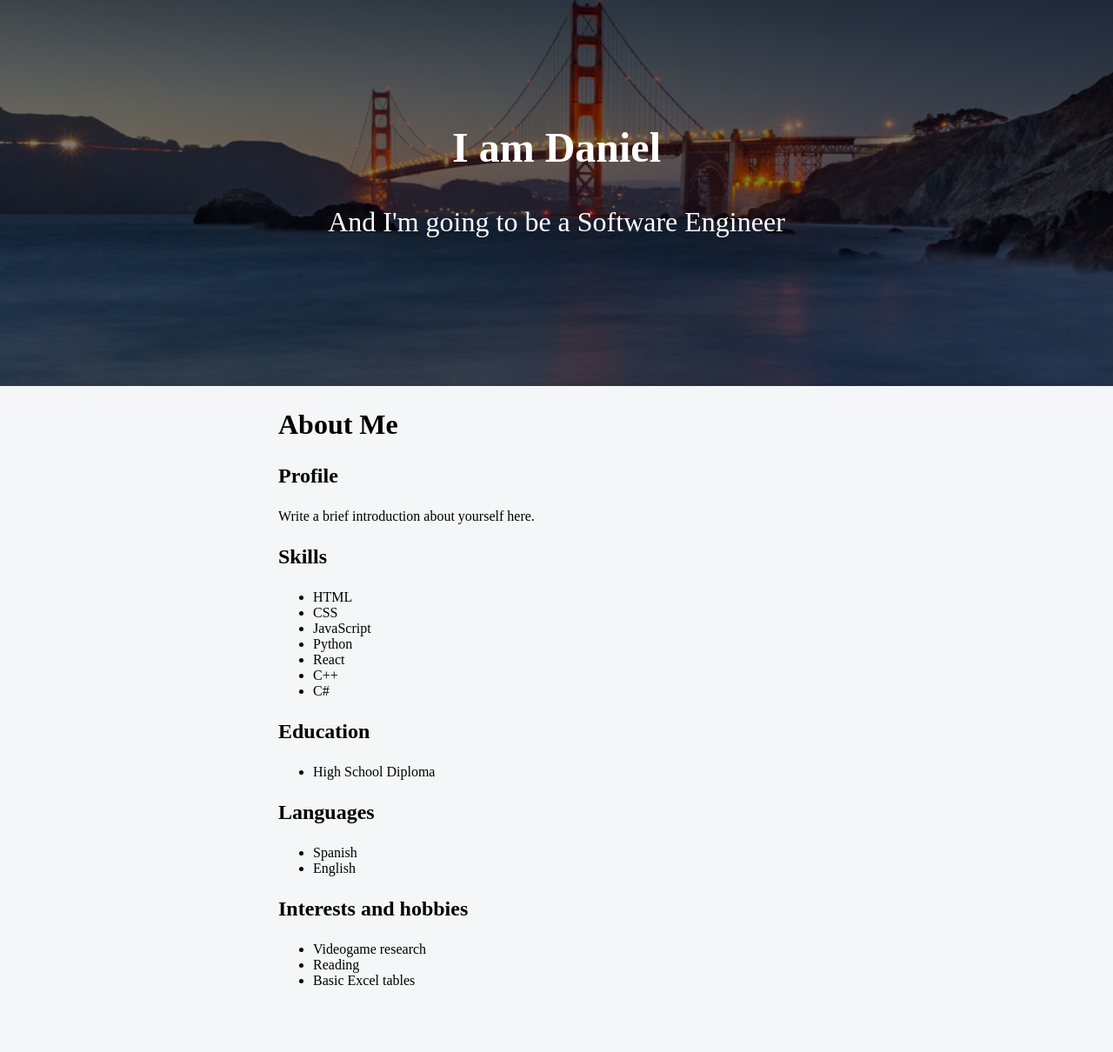
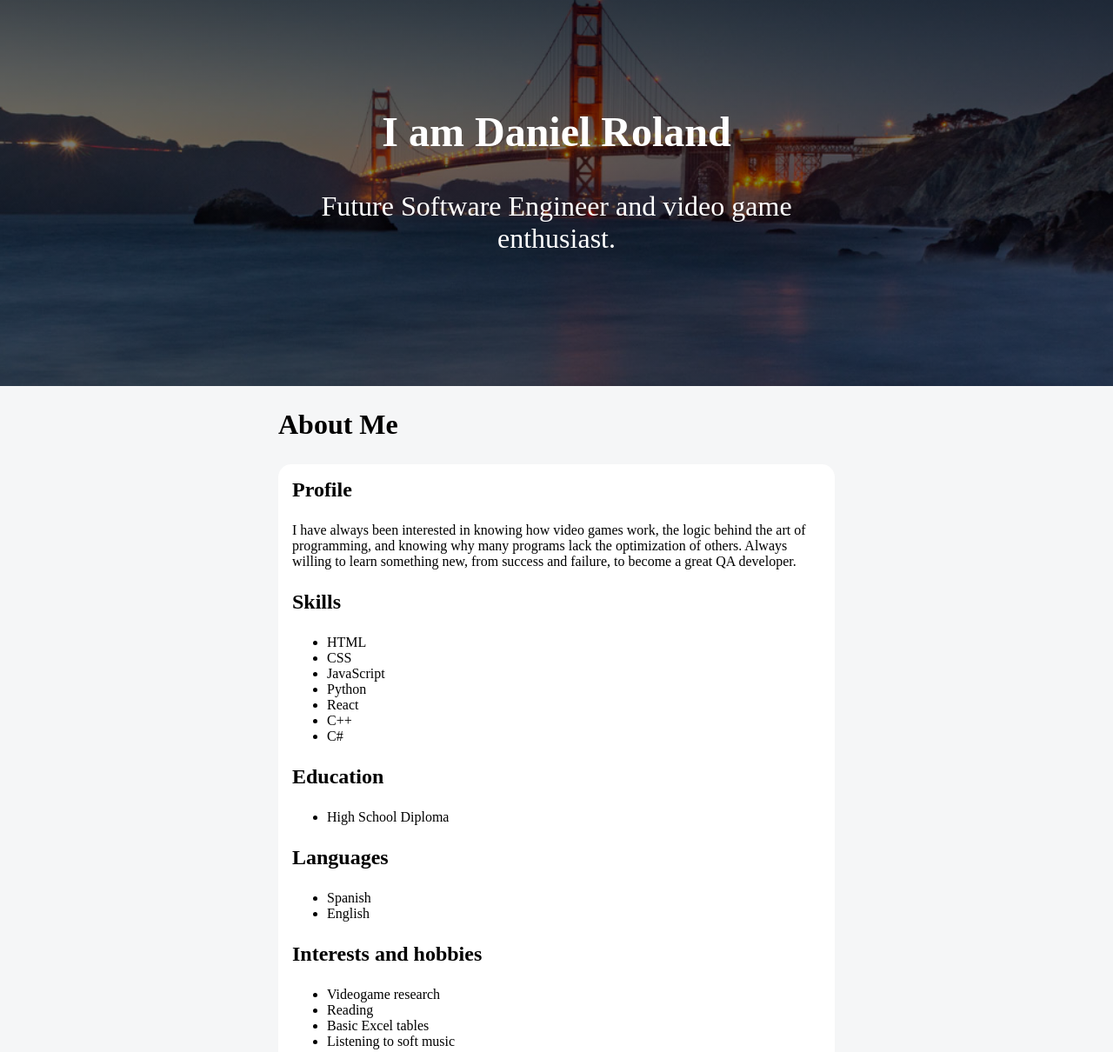
Before and after one commit to DanyElAlgo/portfolio, a plain HTML site: page index.html in a window 1280 px wide. Shown: the part 132-1342 px from the top of the page at 87% size. Drawn offline with Linux system fonts and the light colour scheme.

Commit message:
More info
Ahora los enlaces del footer funcionan, además que actualicé mi perfil

```diff
--- a/index.html
+++ b/index.html
@@ -22,16 +22,23 @@
     <main>
       <section class="hero-image" id="hero">
         <div class="hero-text">
-          <h1>I am Daniel</h1>
-          <p>And I'm going to be a Software Engineer</p>
+          <h1>I am Daniel Roland</h1>
+          <p>Future Software Engineer and video game enthusiast.</p>
         </div>
       </section>
       <div class="main-centerer">
         <div class="wrapper">
           <section id="about">
             <h2 class="h2">About Me</h2>
-            <h3>Profile</h3>
-            <p>Write a brief introduction about yourself here.</p>
+            <div class="about-wrapper">
+              <h3 style="margin-top: 0">Profile</h3>
+              <p>
+                I have always been interested in
+                knowing how video games work, the logic behind the art of programming,
+                and knowing why many programs lack the optimization of others.
+                Always willing to learn something new, from success and failure,
+                to become a great QA developer.
+              </p>
               <h3>Skills</h3>
               <ul class="skills-list">
                 <li>HTML</li>
@@ -57,7 +64,9 @@
                 <li>Videogame research</li>
                 <li>Reading</li>
                 <li>Basic Excel tables</li>
+                <li>Listening to soft music</li>
               </ul>
+            </div>
           </section>
 
           <section id="projects">
@@ -165,9 +174,9 @@
     <footer>
       <p>&copy; 2025</p>
       <div class="footer-links">
-        <a href="#">LinkedIn</a>
-        <a href="#">GitHub</a>
-        <a href="#">E-mail</a>
+        <a href="https://www.linkedin.com/in/daniel-roland-pc?utm_source=share&utm_campaign=share_via&utm_content=profile&utm_medium=android_app" target="_blank">LinkedIn</a>
+        <a href="https://github.com/DanyElAlgo" target="_blank">GitHub</a>
+        <a href="mailto:eldanielitu@gmail.com" target="_blank">E-mail</a>
       </div>
     </footer>
   </body>
--- a/styles.css
+++ b/styles.css
@@ -7,6 +7,7 @@
     justify-content: space-between;
     flex-direction: row;
     align-items: center;
+    flex-wrap: wrap;
 }
 
 h2 {
@@ -29,6 +30,12 @@ h3{
     gap: 5vh;
     width: 50vw;
     margin-top: auto;
+}
+
+.about-wrapper{
+    background-color: white;
+    padding: 2vh;
+    border-radius: 15px;
 }
 
 .hero-image {
@@ -114,6 +121,7 @@ h6{
 .navbar{
     display: flex;
     gap: 2vw;
+    flex-wrap: wrap;
 }
 
 .navbar a{
@@ -155,3 +163,7 @@ footer{
     align-items: center;
     color: #6c757d;
 }
+.form-group{
+    display: flex;
+    flex-wrap: wrap;
+}
```
Lines whose indentation alone changed are shown as unchanged.
